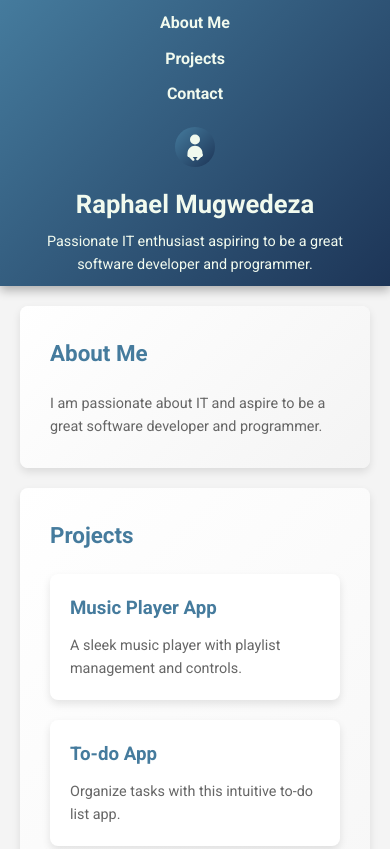
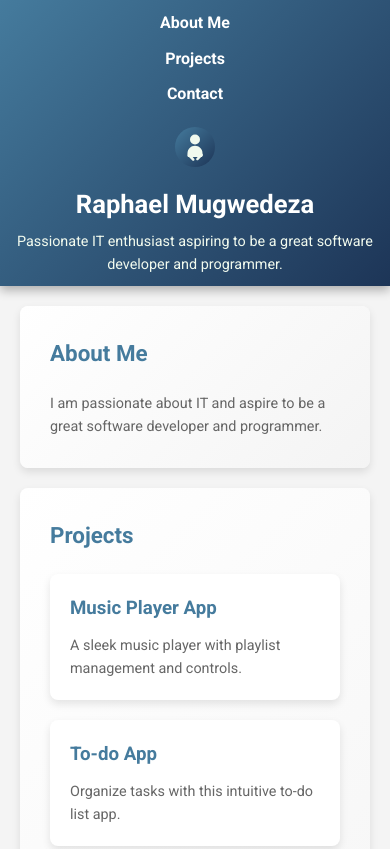
Before and after one commit to raphael-wrld/portforlio, a plain HTML site: page index.html in a window 390 px wide. Shown: the top 849 px of the page. Drawn offline with nearby package versions, Linux system fonts and the light colour scheme.

Commit message:
UI improvements

```diff
--- a/assets/styles/main.css
+++ b/assets/styles/main.css
@@ -32,9 +32,9 @@ body {
  * ---------------------------------------------------------------------------*/
 
 header {
-    background: linear-gradient(135deg, var(--primary-color), var(--secondary-color));
+    background: linear-gradient(135deg, #457b9d, #1d3557);
     padding: 10px 20px;
-    color: var(--text-light-color);
+    color: #fff;
     text-align: center;
     position: sticky;
     top: 0;
@@ -53,7 +53,7 @@ nav ul {
 
 nav a {
     text-decoration: none;
-    color: var(--text-light-color);
+    color: #fff;
     font-weight: bold;
     padding: 8px 12px;
     border-radius: 5px;
@@ -267,6 +267,12 @@ button:hover {
         gap: 10px;
     }
 
+    header {
+        flex-direction: column;
+        align-items: center;
+        padding: 10px;
+    }
+
     header h1 {
         font-size: 1.8em;
     }
```
